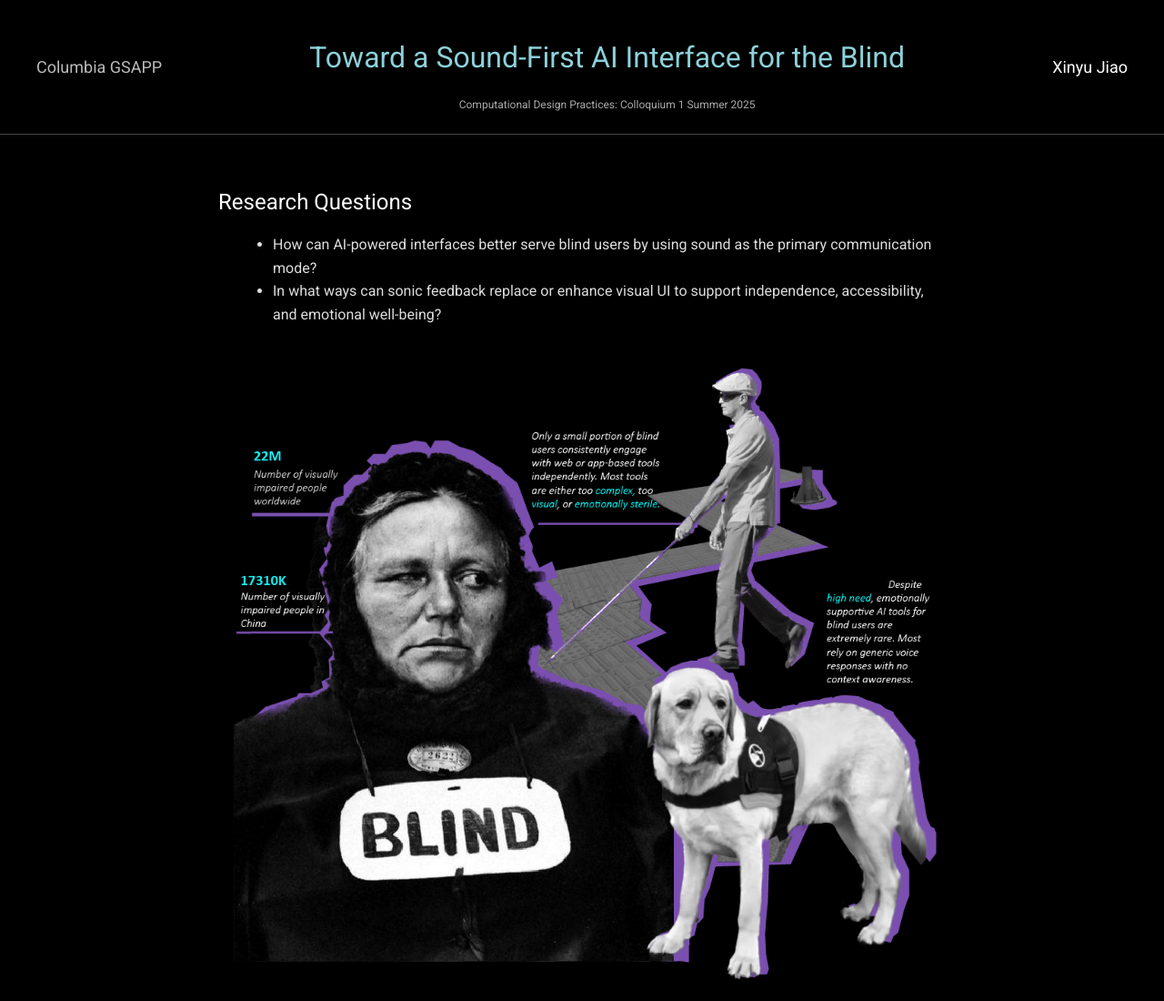
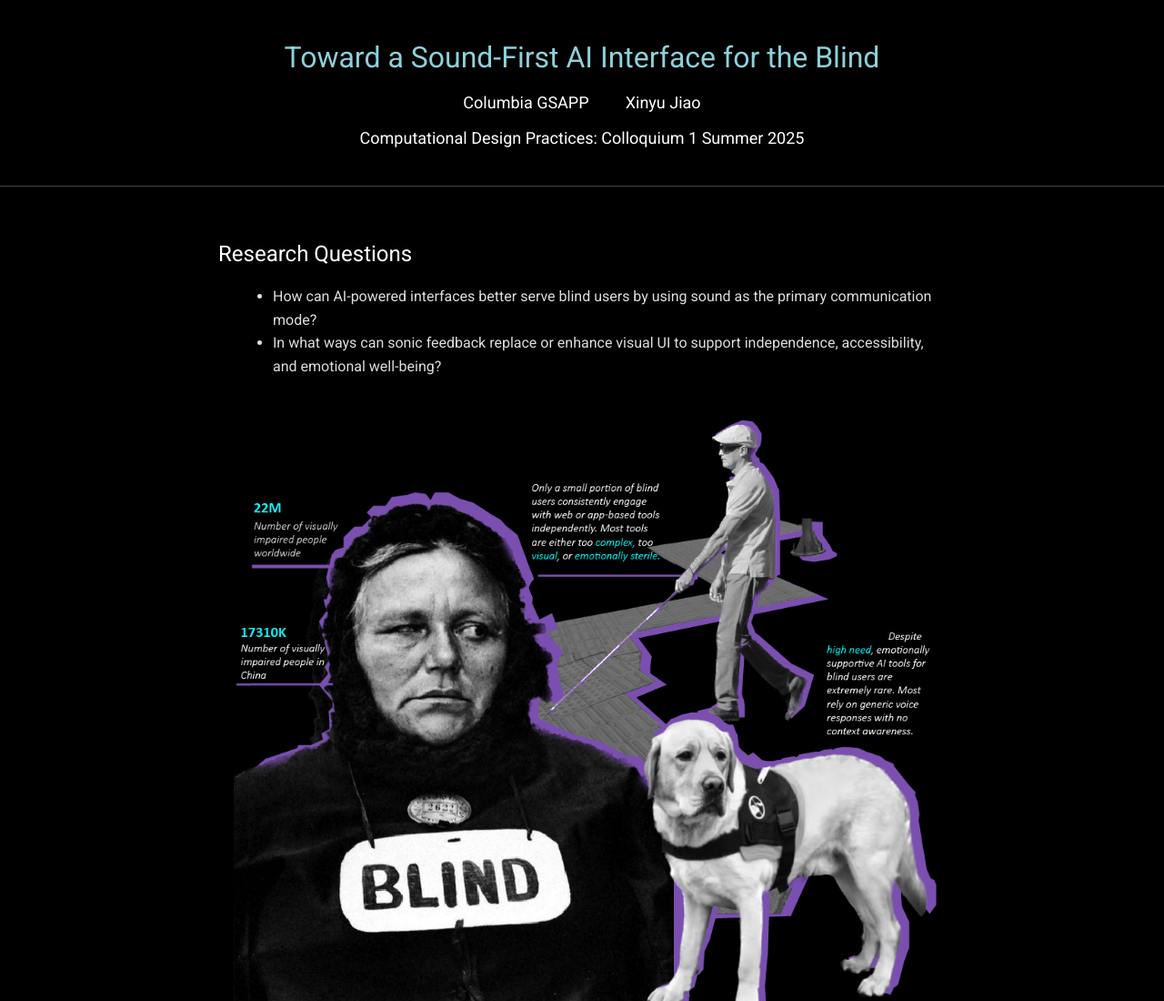
Before and after one commit to xinyu-jiao/colloquium-project, a plain HTML site: page index.html in a window 1280 px wide. Shown: the top 1100 px of the page at 91% size. Drawn offline with Linux system fonts and the light colour scheme; a script that the page names is missing.

Commit message:
commit for header edition

```diff
--- a/index.html
+++ b/index.html
@@ -26,18 +26,19 @@
   <!-- Header section at the top of the page -->
   <header>
     <!-- Left side of header - institution name -->
-    <div class="left">Columbia GSAPP</div>
+    <div class="left"></div>
 
     <!-- Center of header - main title and subtitle -->
     <div class="center">
       <div class="project-title-main">Toward a Sound-First AI Interface for the Blind</div>
       <!-- <br> creates a line break, moving the next text to a new line -->
-      <span>Computational Design Practices: Colloquium 1 Summer 2025</span>
+      <p>Columbia GSAPP &nbsp;&nbsp;&nbsp;&nbsp;&nbsp;&nbsp;&nbsp;&nbsp;Xinyu Jiao</p>
+      <p>Computational Design Practices: Colloquium 1 Summer 2025</p>
       <!-- span is an inline element that groups text without creating a new line -->
     </div>
 
     <!-- Right side of header - student name -->
-    <div class="right">Xinyu Jiao</div>
+    <div class="right"></div>
   </header>
 
   <!-- Main content area -->
```
